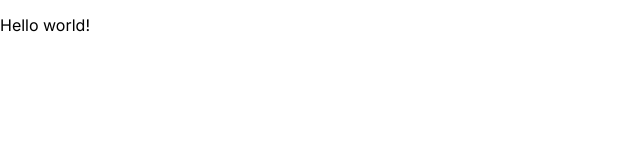
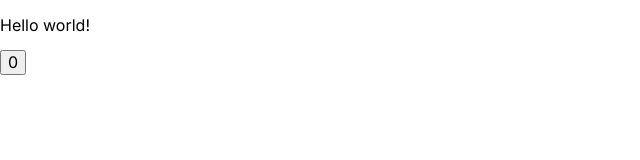
Before and after one commit to BFipe/next-shop, a Next.js app: page / in a window 1280 px wide. Shown: the top 160 px of the page, without its empty margins (0-640 px from the left). Built offline with nearby package versions, Linux system fonts and the light colour scheme.

Commit message:
Trying to fix Vercel error with redux again

```diff
--- a/app/common/hooks.ts
+++ b/app/common/hooks.ts
@@ -1,6 +1,6 @@
 import { useDispatch, useSelector } from "react-redux";
 import type { TypedUseSelectorHook } from "react-redux";
-import type { RootState, AppDispatch } from "../redux/store";
+import type { RootState, AppDispatch } from "../reduxCore/store";
 
 //Redux
 /**
--- /dev/null
+++ b/app/components/SimpleCounter.tsx
@@ -0,0 +1,15 @@
+"use client";
+
+import { useAppDispatch, useAppSelector } from "../common/hooks";
+import { CounterActions } from "../reduxCore/features/counter/CounterSlice";
+
+export default function SimpleCounter() {
+  const dispatch = useAppDispatch();
+  const count = useAppSelector((store) => store.counter);
+
+  return (
+    <button onClick={() => dispatch(CounterActions.increment())}>
+      {count.value}
+    </button>
+  );
+}
--- a/app/layout.tsx
+++ b/app/layout.tsx
@@ -1,7 +1,7 @@
 import type { Metadata } from "next";
 import { Inter } from "next/font/google";
 import "./globals.scss";
-import ReduxStoreProvider from "@/app/redux/provider";
+import ReduxStoreProvider from "./reduxCore/ReduxStoreProvider";
 
 const inter = Inter({ subsets: ["latin"] });
 
--- a/app/page.tsx
+++ b/app/page.tsx
@@ -1,7 +1,12 @@
+import SimpleCounter from "./components/SimpleCounter";
+
 export default async function Home() {
   return (
     <main>
       <p>Hello world!</p>
+      <p>
+        <SimpleCounter />
+      </p>
     </main>
   );
 }
```
Also changed, not shown: app/reduxCore/ReduxStoreProvider.tsx (renamed from app/Redux/provider.tsx), app/reduxCore/features/counter/CounterSlice.ts (renamed from app/Redux/features/counter/CounterSlice.ts), app/reduxCore/store.ts (renamed from app/Redux/store.ts).
